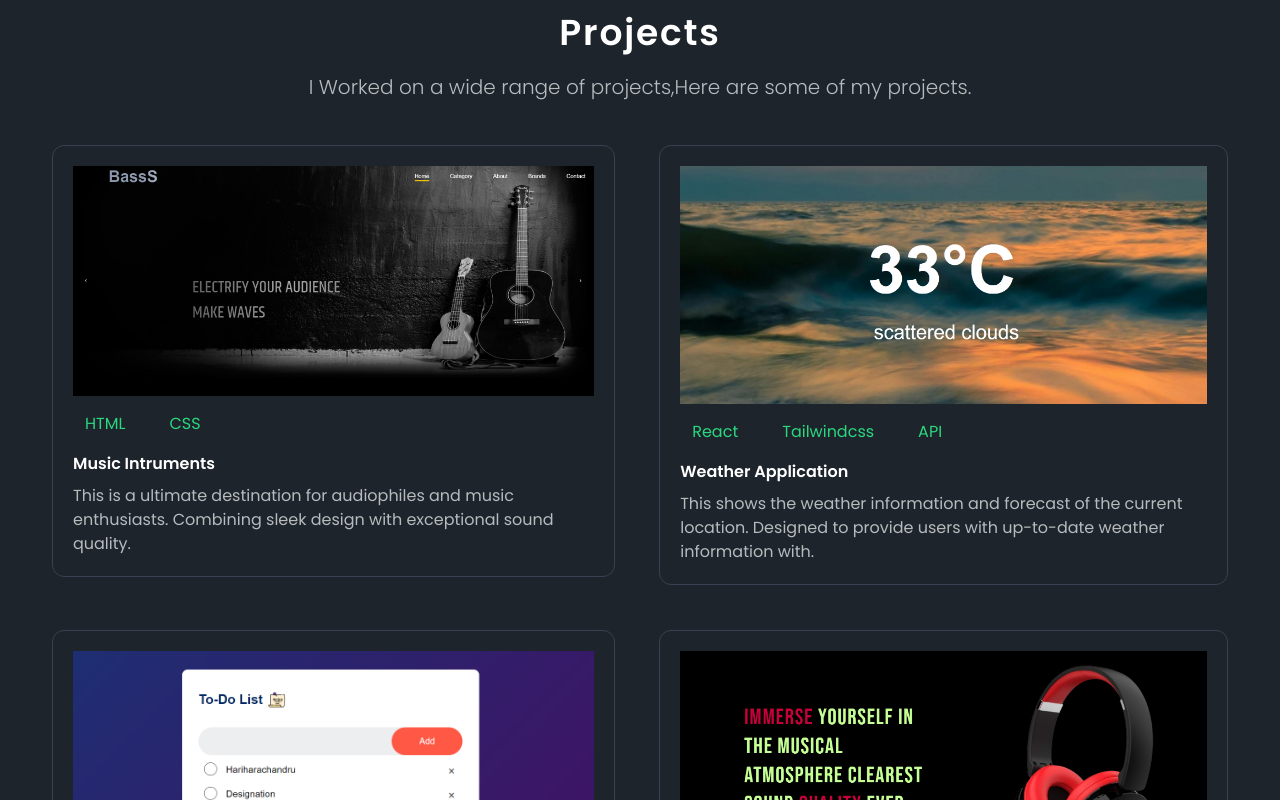
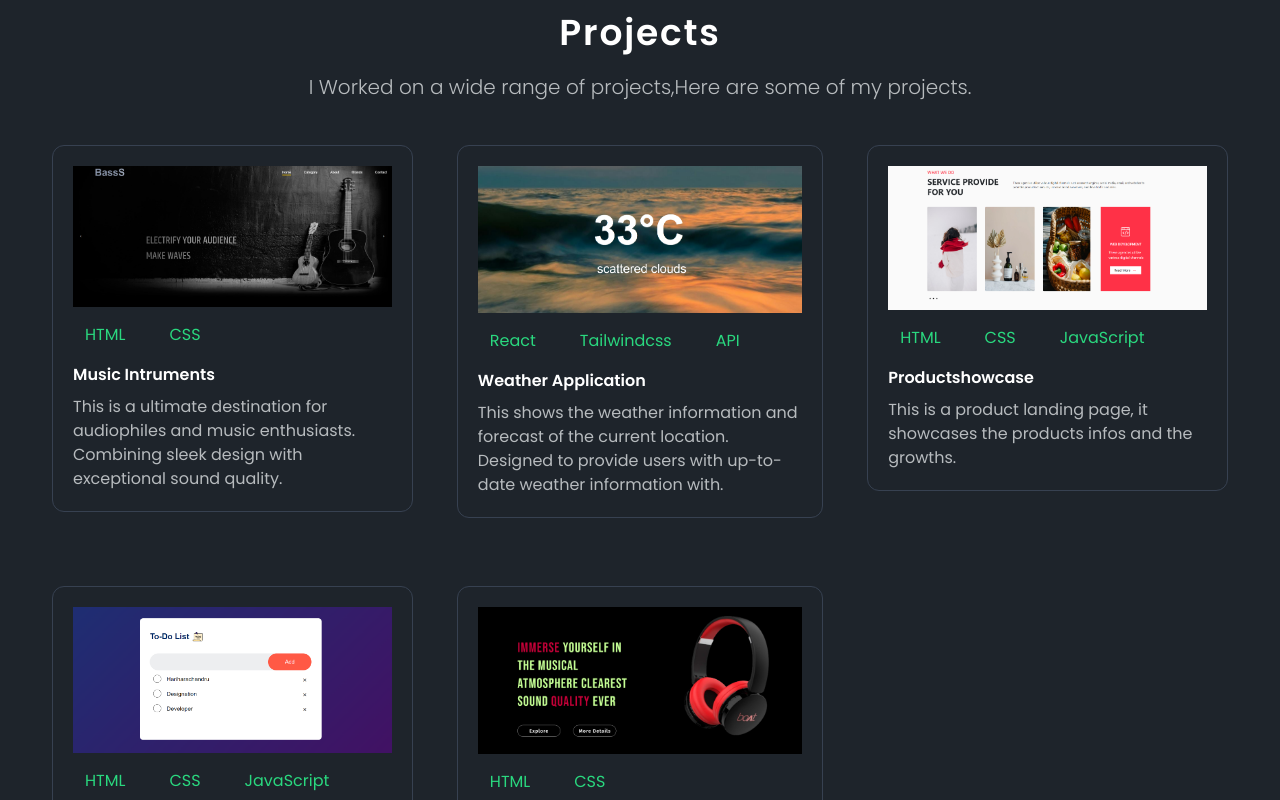
Before and after one commit to Harii10/myportfolio, a React (Vite) app: page / in a window 1280 px wide. Shown: the part 1480-2280 px from the top of the page. Built offline with nearby package versions, Linux system fonts and the light colour scheme.

Commit message:
inserted an project

```diff
--- a/src/components/MainPage.jsx
+++ b/src/components/MainPage.jsx
@@ -279,6 +279,20 @@ const main = forwardRef(() => {
                 </p>
               </div>
             </a>
+            <a href="https://harii10.github.io/webdeveloper/">
+              <div className="w-fit p-5 border border-gray-700 m-5 rounded-xl bg-chose-30 lg:hover:scale-105 duration-1000 lg:hover:shadow-black lg:hover:shadow-2xl lg:hover:border-chose-10 xl:hover:shadow-black xl:hover:shadow-2xl xl:hover:scale-105 xl:duration-1000 xl:hover:border-chose-10 2xl:hover:shadow-black 2xl:hover:shadow-2xl 2xl:hover:scale-105 2xl:duration-1000 sm:m-3 2xl:hover:border-chose-10 md:m-3">
+                <img src="images/fyle.png" className="" />
+                <ul className="flex gap-5 my-3">
+                  <li className="text-chose-10 p-1 px-3">HTML</li>
+                  <li className="text-chose-10 p-1 px-3">CSS</li>
+                  <li className="text-chose-10 p-1 px-3">JavaScript</li>
+                </ul>
+                <h4 className="my-2 font-semibold">Productshowcase</h4>
+                <p className="text-chose-50">
+                  This is a product landing page, it showcases the products infos and the growths.
+                </p>
+              </div>
+            </a>
           </div>
         </div>
       </section>
```
Also changed, not shown: public/images/fyle.png (added).
